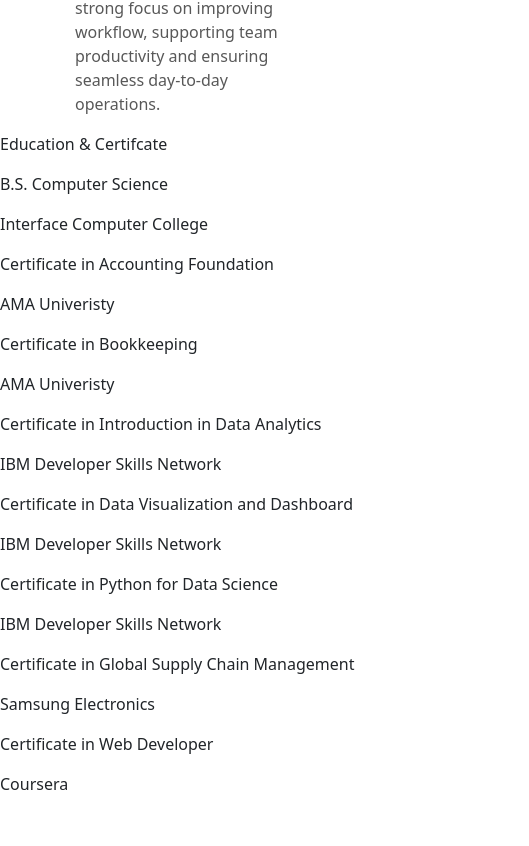
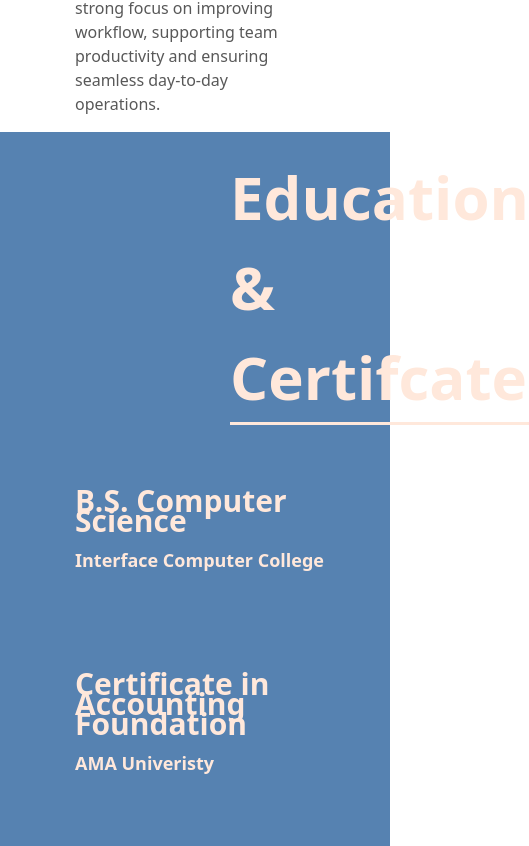
Before and after one commit to dhangniel12/html-myportfolio, a plain HTML site: page resume.html in a window 390 px wide. Shown: the part 2958-3804 px from the top of the page, 529 px wide, since content can reach past the window. Before the commit the page ends 3770 px from the top, so only its background shows below. Drawn offline with nearby package versions, Linux system fonts and the light colour scheme.

Commit message:
Add files via upload

```diff
--- a/resume.html
+++ b/resume.html
@@ -17,7 +17,7 @@
 <body>
     <div class="menu-bar">
         <div class="task-bar">
-            <a class="menu-list" href="#">About Me</a>
+            <a class="menu-list" href="./index.html">About Me</a>
             <a class="menu-list" href="#">Resume</a>
             <a class="menu-list" href="#">Portfolio</a>
             <a class="menu-list" href="#">Contact</a>
--- a/rstylesheet.css
+++ b/rstylesheet.css
@@ -2,11 +2,7 @@
     font-style: italic;
     color: black;
 }
-.exp {
-    font-size: 24px;
-    font-weight: 700;
-    margin-bottom: 40px;
-}
+
 .menu-bar {
     height: 50px;
     display: flex;
@@ -35,7 +31,7 @@
     grid-template-columns: 1fr 1fr;
     column-gap: 16px;
     row-gap: 40px;
-    margin-left: 230px;
+    margin-left: 50px;
     margin-top: 100px;
   }
   .content-title {
@@ -53,9 +49,10 @@
   }
   .content-desc {
     font-size: 24px;
-    width: 70%;
+    width: 90%;
     color: rgb(88, 88, 88);;
   }
+
   .experience-grid {
     display: grid;
     grid-template-columns: 1fr 1fr;
@@ -63,6 +60,11 @@
     row-gap: 40px;
     margin-left: 250px;
     margin-top: 50px;
+  }
+  .exp {
+    font-size: 24px;
+    font-weight: 700;
+    margin-bottom: 40px;
   }
   .experience-title {
     font-size: 40px;
@@ -78,6 +80,48 @@
     border-bottom: solid 3px gray;
     font-size: 60px;
     font-weight: 700;
+  }
+
+  .educ-grid {
+    background-color: #5682b1 ;
+    display: grid;
+    grid-template-columns: 1fr 1fr;
+    column-gap: 16px;
+    row-gap: 40px;
+    padding-left: 230px;
+    padding-top: 20px;
+  }
+  .education-grid {
+    background-color: #5682b1 ;
+    display: grid;
+    grid-template-columns: 1fr 1fr;
+    column-gap: 16px;
+    row-gap: 40px;
+    padding-left: 250px;
+    padding-top: 50px;
+  }
+  .education-title {
+    font-size: 30px;
+    font-weight: 700;
+    line-height: 20px;
+    color: #ffe8db;
+  }
+  .edu {
+    font-size: 22px;
+    font-weight: 700;
+    margin-bottom: 40px;
+    color: #ffe8db;
+  }
+   .education-desc {
+    font-size: 20px;
+    width: 70%;
+    color: #ffe8db;
+  }
+  .aral {
+    border-bottom: solid 3px #ffe8db;
+    font-size: 60px;
+    font-weight: 700;
+    color: #ffe8db;
   }
 @media (max-width: 1300px) and (min-width: 950px){
     .menu-list {
@@ -109,6 +153,7 @@
     font-size: 18px;
     width: 100%;
   }
+
   .exp {
     font-size: 18px;
     font-weight: 700;
@@ -128,6 +173,26 @@
     font-size: 16px;
     width: 90%;
   }
+
+  .edu {
+    font-size: 18px;
+    font-weight: 700;
+    padding-bottom: 20px;
+  }
+  .education-title {
+    font-size: 30px;
+    font-weight: 700;
+    line-height: 20px;
+  }
+  .education-grid {
+    grid-template-columns: 1fr 1fr;
+    padding-right: 50px;
+    padding-left: 75px;
+  }
+  .education-desc {
+    font-size: 16px;
+    width: 90%;
+  }
 }
 @media (max-width: 1000px) and (min-width: 800px){
   .content-grid {
@@ -139,6 +204,7 @@
     font-size: 18px;
     width: 100%;
   }
+
   .exp {
     font-size: 18px;
     font-weight: 700;
@@ -158,6 +224,26 @@
     font-size: 16px;
     width: 90%;
   }
+
+  .edu {
+    font-size: 18px;
+    font-weight: 700;
+    padding-bottom: 20px;
+  }
+  .education-title {
+    font-size: 30px;
+    font-weight: 700;
+    line-height: 20px;
+  }
+  .education-grid {
+    grid-template-columns: 1fr;
+    padding-right: 50px;
+    padding-left: 75px;
+  }
+  .education-desc {
+    font-size: 16px;
+    width: 90%;
+  }
 }
 @media (max-width: 799px) {
   .content-grid {
@@ -169,6 +255,7 @@
     font-size: 18px;
     width: 100%;
   }
+
   .exp {
     font-size: 18px;
     font-weight: 700;
@@ -188,4 +275,24 @@
     font-size: 16px;
     width: 90%;
   }
+
+  .edu {
+    font-size: 18px;
+    font-weight: 700;
+    padding-bottom: 20px;
+  }
+  .education-title {
+    font-size: 30px;
+    font-weight: 700;
+    line-height: 20px;
+  }
+  .education-grid {
+    grid-template-columns: 1fr;
+    padding-right: 50px;
+    padding-left: 75px;
+  }
+  .education-desc {
+    font-size: 16px;
+    width: 90%;
+  }
 }
```
Also changed, not shown: index.html (+1 -1 lines).
